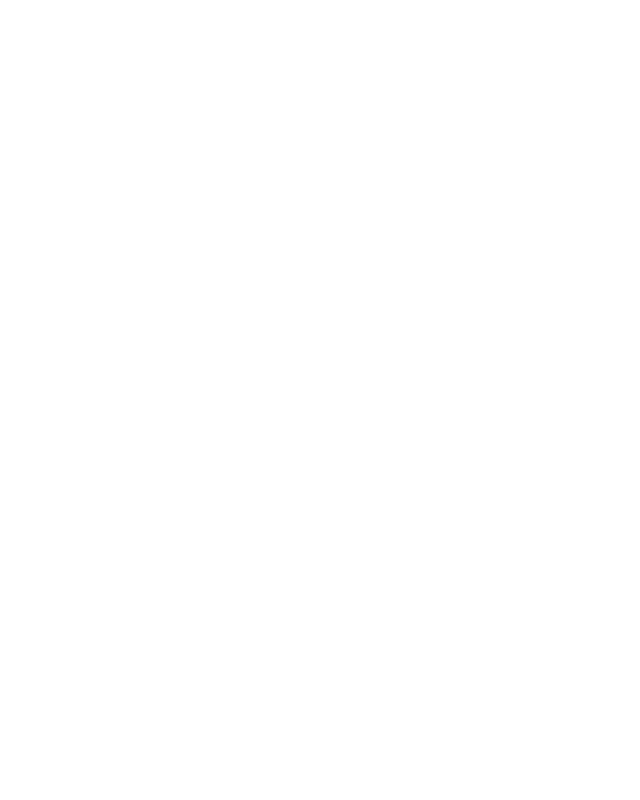
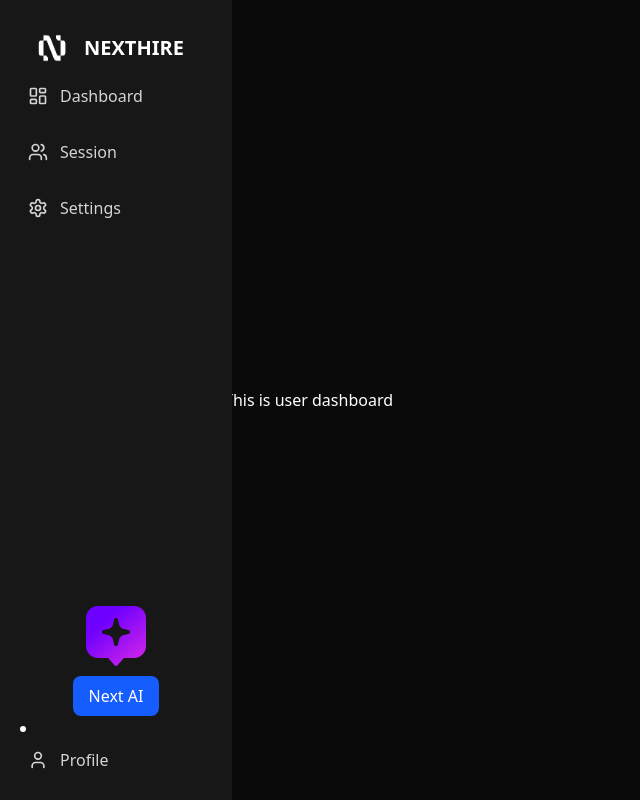
Before and after one commit to ChirayuPatle/NextHire, a React (Vite) app in the folder fe/: page /user in a window 1280 px wide. Before the commit this address had no page. Shown: the whole page, without its empty margins (0-640 px from the left). Built offline with nearby package versions, Linux system fonts and the light colour scheme.

Commit message:
user-pages-added

```diff
--- a/fe/src/App.tsx
+++ b/fe/src/App.tsx
@@ -19,6 +19,9 @@ import TeamDetails from "./pages/teamDetails";
 import PrivacySettings from "./pages/setting/privacy";
 import HelpPage from "./pages/setting/help";
 import LocationSettings from "./pages/setting/location";
+import UserDashboard from "./pages/user/userDashboard";
+import UserLayout from "./layouts/UserLayout";
+import UserSession from "./pages/user/userSession";
 
 const Feedback = lazy(() => import("./pages/feedback"));
 
@@ -35,6 +38,7 @@ function App() {
           </Suspense>
         }
       />
+      {/* Default pages */}
       <Route path="/login" element={<Login />} />
       <Route path="/navbar" element={<Navbar />} />
       <Route path="/notification" element={<Notifications />} />
@@ -44,16 +48,7 @@ function App() {
       <Route path="/round/2" element={<CodeEditor />} />
       <Route path="/round/3" element={<VideoRoom />} />
 
-      {/* Dashboard Layout with Nested Routes */}
-      {/* <Route path="/dashboard" element={<AppLayout />}>
-        <Route index element={<TeamChat />} />
-        <Route path="team" element={<TeamDetails />} />
-        <Route path="settings" element={<Settings />} />
-        <Route path="aichat" element={<AiChat />} />
-        <Route path="analysis" element={<NextHireDashboard />} />
-      </Route> */}
-
-
+      {/* Admin pages */}
       <Route path="/dashboard" element={<AppLayout />} >
       <Route index  element={<Dashboard />} />
       <Route path="team" element={<TeamDetails />} />
@@ -62,11 +57,21 @@ function App() {
         <Route path="notification" element={<Notifications />} />
         <Route path="teamchat" element={<TeamChat />} />
       </Route>
+
+      {/* Setting pages */}
         <Route path="/settings" element={<Settings />} />
         <Route path="/manage-settings" element={<ManageAccount />} />
         <Route path="/help" element={<HelpPage />} />
         <Route path="/privacy-settings" element={<PrivacySettings />} />
         <Route path="/location" element={<LocationSettings />} />
+
+        {/* User pages */}
+        <Route path="/user" element={<UserLayout />} >
+          <Route index  element={<UserDashboard />} />
+          <Route path="aichat" element={<AiChat />} />
+          <Route path="user-session" element={<UserSession />} />
+          {/* <Route path="/settings" element={<Settings />} /> */}
+        </Route>
 
       <Route path="/user-dashboard" element={<CandidateDashboard />} ></Route>
 
--- a/fe/src/components/layouts/navbar.tsx
+++ b/fe/src/components/layouts/navbar.tsx
@@ -119,7 +119,7 @@ const Navbar = ({
             </>
           ) : (
             <>
-              <Link to="/login" className="button-primary border-[1px] p-2 px-4 border-zinct-600 rounded-lg hover:opacity-[.7] text-center hover:bg-[#B967FF]/20 hover:border-transparent cursor-pointer ">Sign Up</Link>
+              <Link to="/login" className="button-primary border-[1px] p-2 px-4 border-zinct-600 rounded-lg hover:opacity-[.7] text-center hover:bg-[#B967FF]/20 hover:border-transparent cursor-pointer ">Login</Link>
             </>
           )}
         </div>
--- /dev/null
+++ b/fe/src/layouts/UserLayout.tsx
@@ -0,0 +1,20 @@
+import UserMenubar from "@/pages/user/userMenubar";
+import { Outlet } from "react-router-dom";
+
+const UserLayout = () => {
+  return (
+    <div className="flex h-screen w-full">
+      {/* Sidebar with a fixed width */}
+      <UserMenubar  />
+
+      {/* Main Content Area */}
+      <main className="flex-1 flex justify-center items-center h-full w-full bg-neutral-950 md:ml-[14rem] ">
+        <div className="w-full">
+          <Outlet />
+        </div>
+      </main>
+    </div>
+  );
+};
+
+export default UserLayout;
--- a/fe/src/pages/home.tsx
+++ b/fe/src/pages/home.tsx
@@ -267,7 +267,7 @@ const Index = () => {
             </div>
             <div>
               <p className="text-2xl font-bold text-[#B967FF]">98%</p>
-              <p className="text-sm text-[#ABABAB]">Satisfaction</p>
+              <p className="text-sm text-[#ABABAB]">Satisfaction</p>s
             </div>
             <div>
               <p className="text-2xl font-bold text-[#B967FF]">10,000+</p>
--- /dev/null
+++ b/fe/src/pages/user/userDashboard.tsx
@@ -0,0 +1,9 @@
+function UserDashboard() {
+  return (
+    <div className="text-white">
+      This is user dashboard
+    </div>
+  )
+}
+
+export default UserDashboard
--- /dev/null
+++ b/fe/src/pages/user/userMenubar.tsx
@@ -0,0 +1,103 @@
+import { BarChart, LayoutDashboard, Menu, MessageCircleCode, MessageSquare, Settings, Users, X, ChartBar, User } from "lucide-react";
+import { useState } from "react";
+import { Link, useLocation } from "react-router-dom";
+import logo from '../../../public/logo.png';
+import chat from '../../../public/chat.png';
+
+const UserMenubar: React.FC = () => {
+  const [isOpen, setIsOpen] = useState(false);
+  const location = useLocation(); // Get the current route location
+
+  const toggleSidebar = () => {
+    setIsOpen(!isOpen);
+  };
+
+  return (
+    <>
+      {/* Hamburger Button (Mobile Only) */}
+      <button
+        className="md:hidden fixed top-4 left-4 z-50 bg-neutral-800 text-white p-2 rounded-md hover:bg-neutral-700 focus:outline-none focus:ring-2 focus:ring-neutral-500"
+        onClick={toggleSidebar}
+      >
+        {isOpen ? <X size={24} /> : <Menu size={24} />}
+      </button>
+
+      {/* Sidebar */}
+      <aside
+        className={`fixed top-0 left-0 h-full bg-neutral-900 text-white w-[14.5rem] p-5 space-y-6 flex flex-col justify-between transform ${
+          isOpen ? "translate-x-0" : "-translate-x-full"
+        } md:translate-x-0 transition-transform duration-300 ease-in-out`}
+      >
+        <div>
+          {/* Sidebar Header */}
+          <div className="flex flex-row items-center">
+            <img src={logo} alt="" className="size-14 w-16" />
+            <h2 className="text-xl font-semibold">NEXTHIRE</h2>
+          </div>
+
+          {/* Navigation Links */}
+          <nav>
+            <ul className="space-y-4">
+              <SidebarItem to="/user-dashboard" icon={<LayoutDashboard size={20} />} label="Dashboard" isActive={location.pathname === "/user-dashboard"} />
+              <SidebarItem to="/user-dashboard/user-session" icon={<Users size={20} />} label="Session" isActive={location.pathname === "/user-dashboard/user-session"} />
+              <SidebarItem to="/settings" icon={<Settings size={20} />} label="Settings" isActive={location.pathname === "/user-dashboard/settings"} />
+            </ul>
+          </nav>
+        </div>
+
+        {/* Profile & AI Chat Section */}
+        <div className="space-y-4">
+          {/* Profile Image */}
+          <Link to={'/aichat'}>
+          <div className="flex flex-col items-center space-y-2">
+            <img src={chat} alt="Profile" className="w-16 h-16" />
+            <button className="bg-blue-600 text-white px-4 py-2 rounded-md hover:bg-blue-500 transition">Next AI</button>
+          </div>
+          </Link>
+
+          {/* Profile Section */}
+          <SidebarItem to="/profile" icon={<User size={20} />} label="Profile" isActive={location.pathname === "/profile"} />
+        </div>
+      </aside>
+
+      {/* Overlay (only for mobile) */}
+      {isOpen && (
+        <div
+          className="fixed inset-0 bg-black opacity-50 md:hidden"
+          onClick={toggleSidebar}
+        />
+      )}
+    </>
+  );
+};
+
+// Sidebar Item Component
+const SidebarItem: React.FC<{ to: string; icon: React.ReactNode; label: string; isActive: boolean }> = ({
+  to,
+  icon,
+  label,
+  isActive,
+}) => {
+  const [isHovered, setIsHovered] = useState(false);
+
+  return (
+    <li
+      onMouseEnter={() => setIsHovered(true)}
+      onMouseLeave={() => setIsHovered(false)}
+    >
+      <Link
+        to={to}
+        className={`flex items-center space-x-3 p-2 rounded-md transition-all duration-200 ${
+          isActive
+            ? "bg-neutral-800 text-white font-semibold"
+            : "text-neutral-300 hover:bg-neutral-700 hover:text-white focus:bg-neutral-700 focus:text-white"
+        } ${isHovered ? "glow-effect" : ""}`}
+      >
+        {icon}
+        <span>{label}</span>
+      </Link>
+    </li>
+  );
+};
+
+export default UserMenubar;
--- /dev/null
+++ b/fe/src/pages/user/userSession.tsx
@@ -0,0 +1,9 @@
+function UserSession() {
+  return (
+    <div className=" bg-green-500 text-white">
+      This is user session page
+    </div>
+  )
+}
+
+export default UserSession
```
